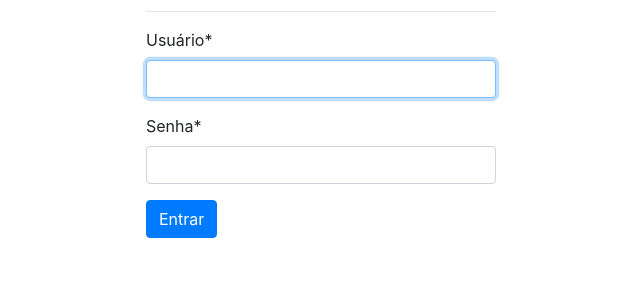
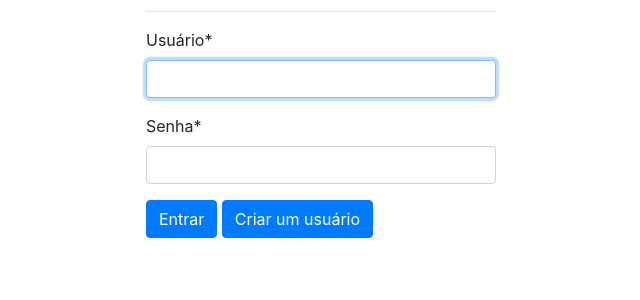
Before and after one commit to claudianuness/Livraria, a Django app: page /login/ in a window 1280 px wide. Shown: the part 187-487 px from the top of the page, without its empty margins (319-959 px from the left). Run offline with Django 4.2, Linux system fonts and the light colour scheme; some libraries are stand-ins or nearby versions.

Commit message:
botão de cadastrar usuário no html login
botão sem a funcionalidade

```diff
--- a/usuarios_app/templates/usuarios_app/login.html
+++ b/usuarios_app/templates/usuarios_app/login.html
@@ -32,6 +32,7 @@
             {{ form|crispy }}
 
             <button type="submit" class="btn btn-primary">Entrar</button>
+            <button  class="btn btn-primary">Criar um usuário</button>
 
         </form>
     </div>
```
